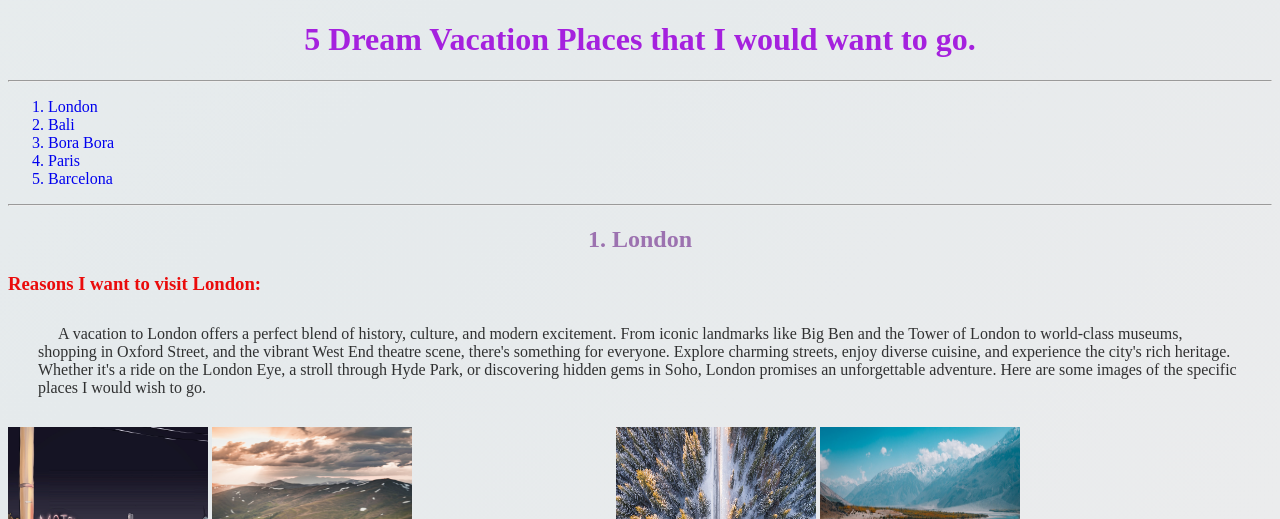
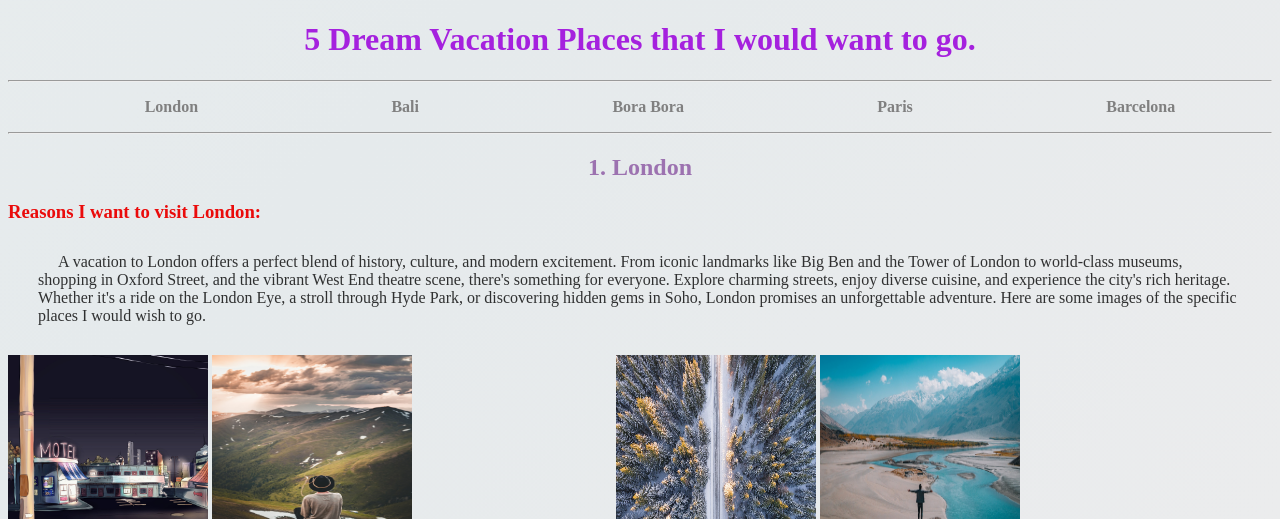
Before and after one commit to FrancisMurayaDev/my-5-Dream-Vacation-Places, a plain HTML site: page index.html in a window 1280 px wide. Shown: the top 519 px of the page. Drawn offline with Linux system fonts and the light colour scheme.

Commit message:
style ol

```diff
--- a/index.css
+++ b/index.css
@@ -89,3 +89,17 @@ body {
 
 
 }
+
+.vacation-list {
+  list-style: none;
+  text-decoration: none;
+  display: flex;
+  justify-content: space-around;
+  justify-items: center;
+  flex-wrap: wrap;
+}
+
+.vacation-list li {
+  color: grey;
+  font-weight: bolder;
+}
--- a/index.html
+++ b/index.html
@@ -10,7 +10,7 @@
 <body>
   <h1>5 Dream Vacation Places that I would want to go.</h1>
   <hr>
-  <ol>
+  <ol class="vacation-list">
     <a href="#london"><li>London</li></a>
     <a href="#bali"><li>Bali</li></a>
     <a href="#bora"><li>Bora Bora</li></a>
```
